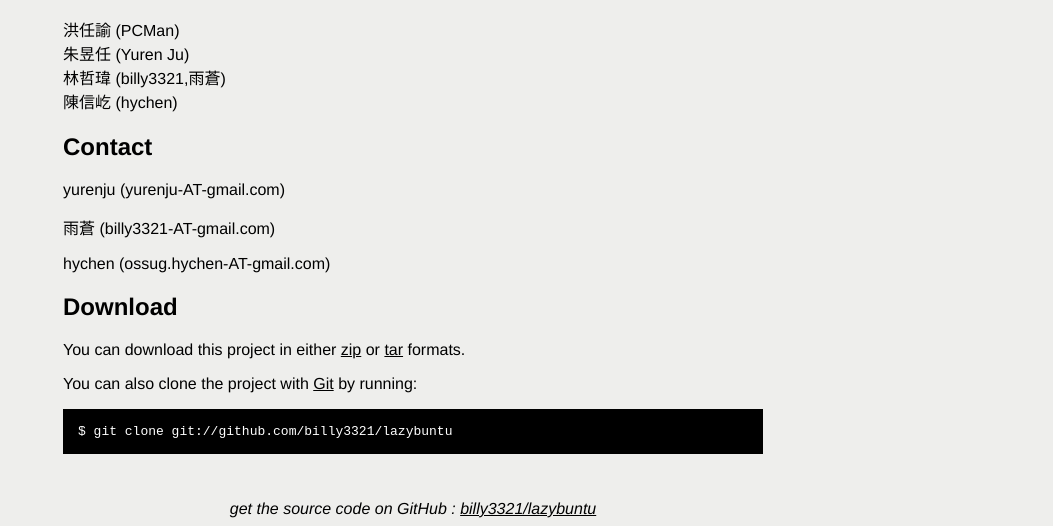
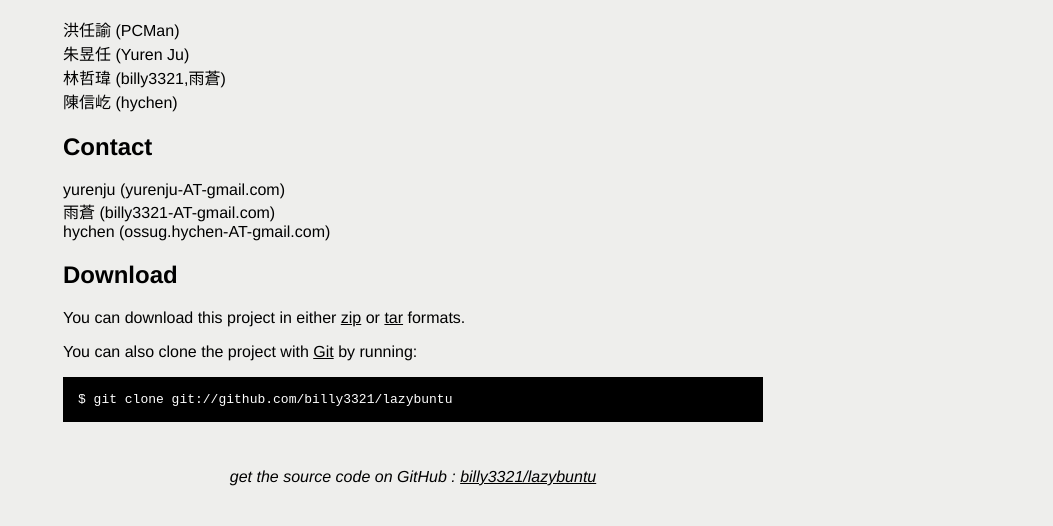
Before and after one commit to billy3321/lazybuntu, a plain HTML site: page index.html in a window 1280 px wide. Shown: the part 353-879 px from the top of the page, without its empty margins (227-1280 px from the left). After the commit the page ends 847 px from the top, so only its background shows below. Drawn offline with Linux system fonts and the light colour scheme.

Commit message:
fix html syntax

```diff
--- a/index.html
+++ b/index.html
@@ -61,8 +61,8 @@
 <br/>陳信屹 (hychen) <ossug.hychen@gmail.com></p>
 <h2>Contact</h2>
 <p>yurenju (yurenju-AT-gmail.com)
-<p>雨蒼 (billy3321-AT-gmail.com)
-<p>hychen (ossug.hychen-AT-gmail.com)
+<br/>雨蒼 (billy3321-AT-gmail.com)
+<br/>hychen (ossug.hychen-AT-gmail.com)
 
 <br/>      </p>
 
```
